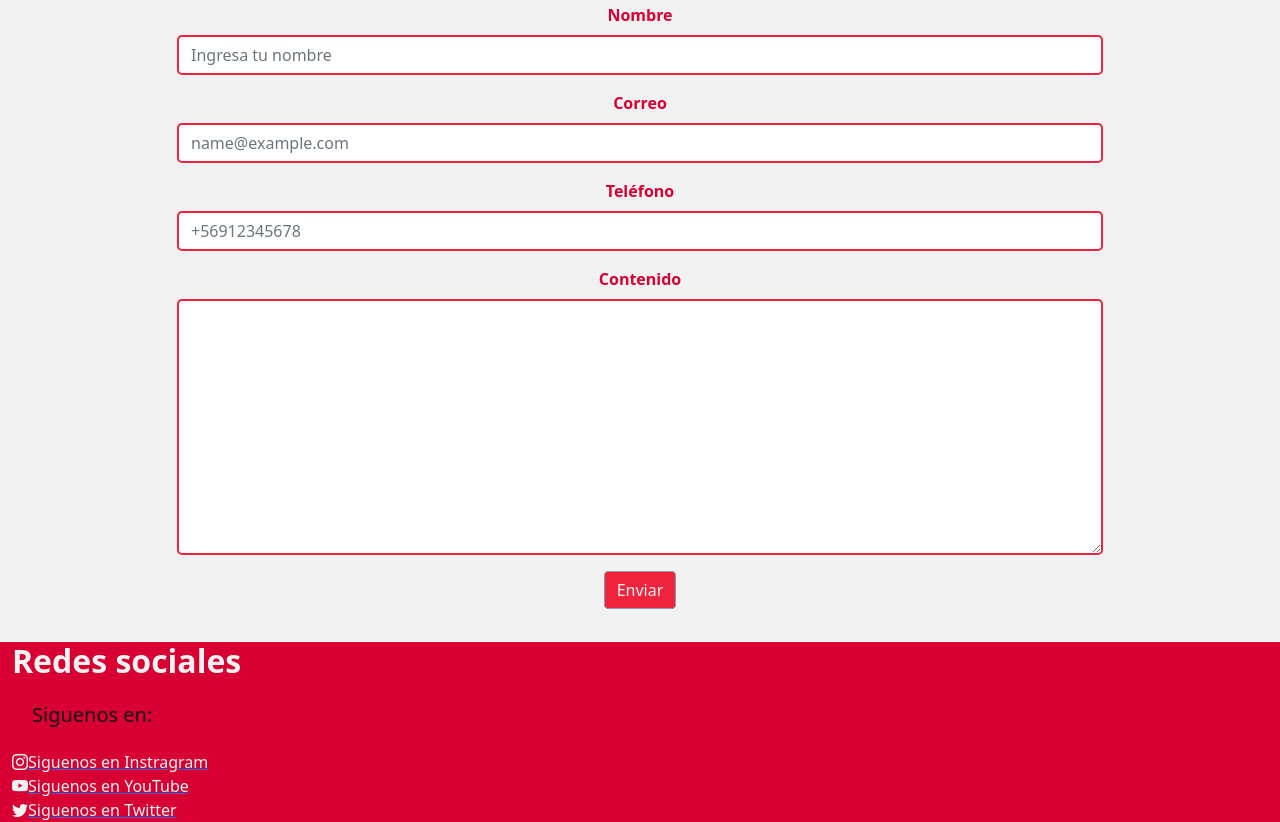
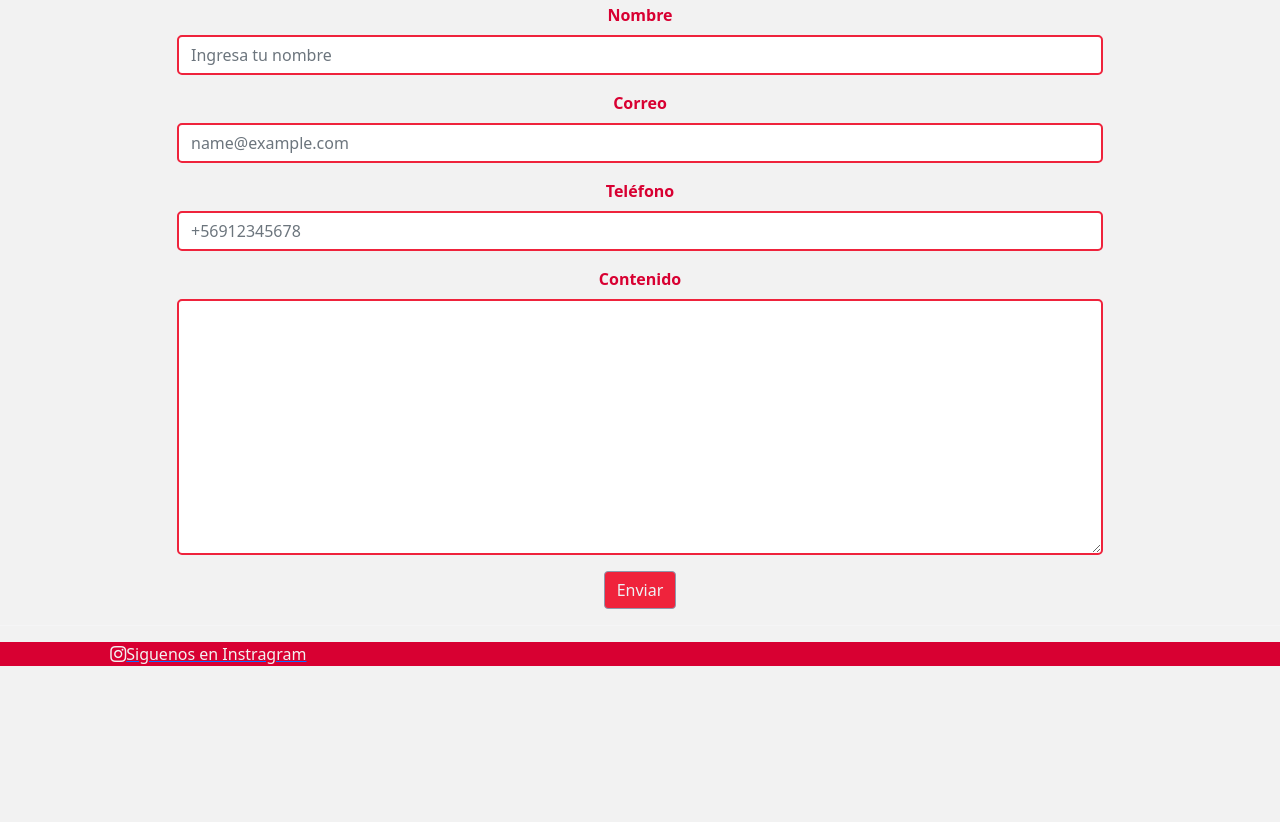
Before and after one commit to Mar-rbw/pagina_fitmatch, a plain HTML site: page index.html in a window 1280 px wide. Shown: the part 2596-3418 px from the top of the page. After the commit the page ends 3262 px from the top, so only its background shows below. Drawn offline with nearby package versions, Linux system fonts and the light colour scheme.

Commit message:
Prueba
Prueba de estructura

```diff
--- a/css/styles.css
+++ b/css/styles.css
@@ -25,10 +25,6 @@ p{
     font-size: 12px;
     color: #161616;
     margin: 20px;
-}
-
-p.footer{
-    font-size: 20px;
 }
 
 div.footer{
@@ -119,14 +115,18 @@ hr{
     background-color: #fbfbfd;
 }
 
-footer{
+footer {
     background-color: rgb(216, 0, 50);
     margin-left: 0px;
+    text-align: left;
 }
 
+i.bi {
+    width: 0;
+    color: #f2f2f2;
+    margin: 10px 10px 10px 0;
+}
 
-i.bi{
-    width: 500px;
-    color: #f2f2f2;
-    margin-right: 10px
+.icono{
+    margin-right: 10px;
 }
--- a/index.html
+++ b/index.html
@@ -209,25 +209,20 @@
     <footer id="section7">
         <div class="container-fluid" id="footer">
             <div class="row">
-                <div class="col-5" >
-                    <h2 class="footer">Redes sociales</h2>
-                    <p class="footer">Siguenos en: </p>
+                <div class="text-center">
+                </div>
+            <div class="row"></div>
+                <div class="col-4 text-center">
                     <a href="https://www.instagram.com/gimnasiosenergy/">
-                        <i class="bi bi-instagram">Siguenos en Instragram</i>
-                    </a>
-                    <br>
-                    <a href="https://www.youtube.com/energygimnasios">
-                        <i class="bi bi-youtube">Siguenos en YouTube</i>
-                    </a>
-                    <br>
-                    <a href="https://twitter.com/gimnasiosenergy?lang=es">
-                        <i class="bi bi-twitter">Siguenos en Twitter</i>
+                        <i class="bi bi-instagram iconos">Siguenos en Instragram</i>
                     </a>
                 </div>
-                <div class="col-7"></div>
+                <div class="col-4 text-center">
+                </div>
+                <div class="col-4 text-center">
+
                 </div>
             </div>
-            <div class="row"></div>
         </div>
     </footer>
     <!-- Fin bloque Footer -->
```
